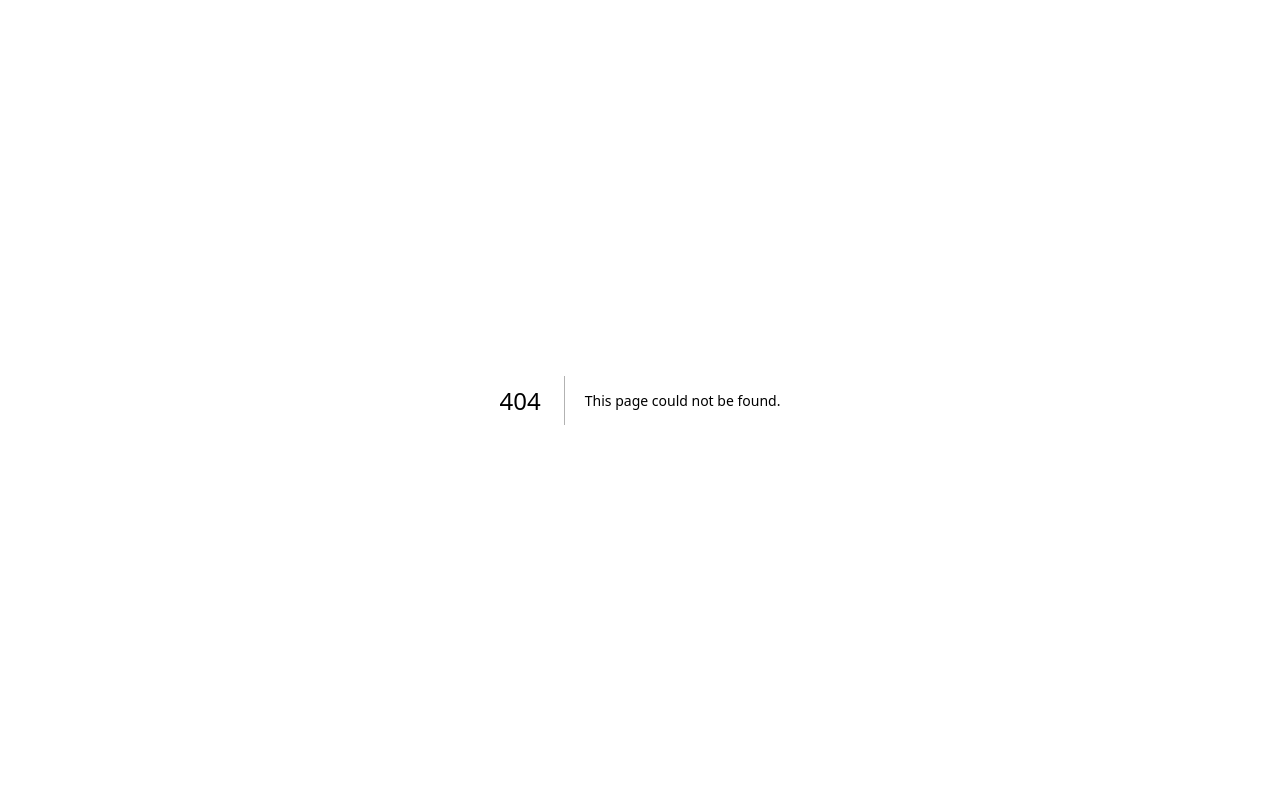
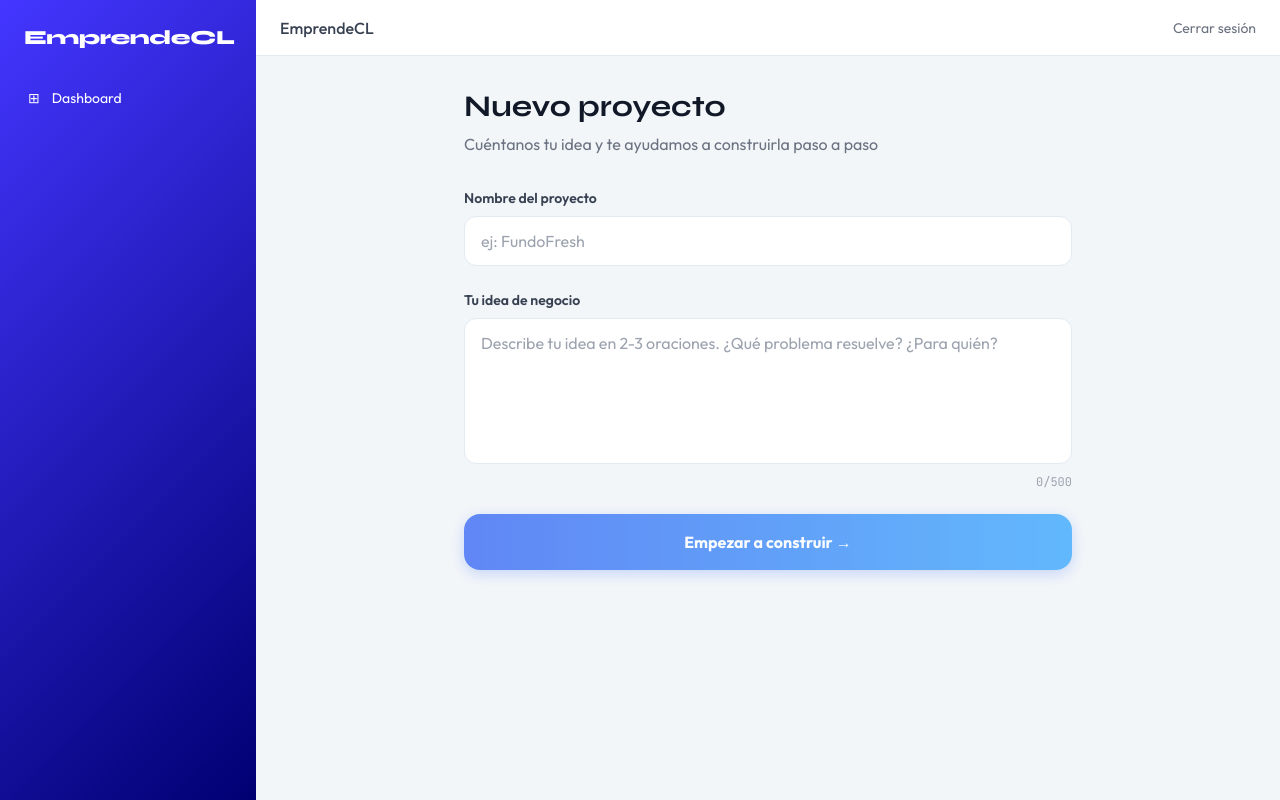
Before and after one commit to lukas-code-master-ctp/project-business-master, a Next.js app: page /projects/new in a window 1280 px wide. Before the commit this address had no page. Built offline with nearby package versions, Linux system fonts and the light colour scheme.

Commit message:
feat: add new project creation page

```diff
--- /dev/null
+++ b/app/(dashboard)/projects/new/page.tsx
@@ -0,0 +1,94 @@
+'use client'
+import { useState } from 'react'
+import { useRouter } from 'next/navigation'
+
+export default function NewProjectPage() {
+  const [name, setName] = useState('')
+  const [idea, setIdea] = useState('')
+  const [loading, setLoading] = useState(false)
+  const [error, setError] = useState<string | null>(null)
+  const router = useRouter()
+
+  async function handleSubmit(e: React.FormEvent) {
+    e.preventDefault()
+    const trimmedName = name.trim()
+    const trimmedIdea = idea.trim()
+    if (!trimmedName || !trimmedIdea) return
+    setLoading(true)
+    setError(null)
+
+    const res = await fetch('/api/projects', {
+      method: 'POST',
+      headers: { 'Content-Type': 'application/json' },
+      body: JSON.stringify({ name: trimmedName, idea: trimmedIdea }),
+    })
+
+    if (!res.ok) {
+      const data = await res.json()
+      setError(data.error ?? 'Error al crear proyecto')
+      setLoading(false)
+      return
+    }
+
+    const project = await res.json()
+    router.push(`/projects/${project.id}`)
+  }
+
+  return (
+    <div className="p-8 max-w-2xl mx-auto">
+      <h1 className="font-syne font-bold text-3xl text-gray-900 mb-2">Nuevo proyecto</h1>
+      <p className="font-outfit text-gray-500 mb-8">
+        Cuéntanos tu idea y te ayudamos a construirla paso a paso
+      </p>
+
+      <form onSubmit={handleSubmit} className="space-y-6">
+        <div>
+          <label className="block text-sm font-outfit font-semibold text-gray-700 mb-2">
+            Nombre del proyecto
+          </label>
+          <input
+            type="text"
+            value={name}
+            onChange={e => setName(e.target.value)}
+            required
+            maxLength={80}
+            className="w-full px-4 py-3 rounded-xl border border-surface bg-card font-outfit focus:outline-none focus:ring-2 focus:ring-blue/30 focus:border-blue"
+            placeholder="ej: FundoFresh"
+          />
+        </div>
+
+        <div>
+          <label className="block text-sm font-outfit font-semibold text-gray-700 mb-2">
+            Tu idea de negocio
+          </label>
+          <textarea
+            value={idea}
+            onChange={e => setIdea(e.target.value)}
+            required
+            rows={5}
+            maxLength={500}
+            className="w-full px-4 py-3 rounded-xl border border-surface bg-card font-outfit focus:outline-none focus:ring-2 focus:ring-blue/30 focus:border-blue resize-none"
+            placeholder="Describe tu idea en 2-3 oraciones. ¿Qué problema resuelve? ¿Para quién?"
+          />
+          <p className="text-xs text-gray-400 font-mono mt-1 text-right">
+            {idea.length}/500
+          </p>
+        </div>
+
+        {error && <p className="text-red-500 text-sm font-outfit">{error}</p>}
+
+        <button
+          type="submit"
+          disabled={loading || !name.trim() || !idea.trim()}
+          className="w-full py-4 rounded-2xl text-white font-outfit font-bold text-base disabled:opacity-60 transition-opacity hover:opacity-90"
+          style={{
+            background: 'linear-gradient(90deg, #003ef3, #0490ff)',
+            boxShadow: '0 4px 14px rgba(0,62,243,0.3)',
+          }}
+        >
+          {loading ? 'Creando proyecto...' : 'Empezar a construir →'}
+        </button>
+      </form>
+    </div>
+  )
+}
```
